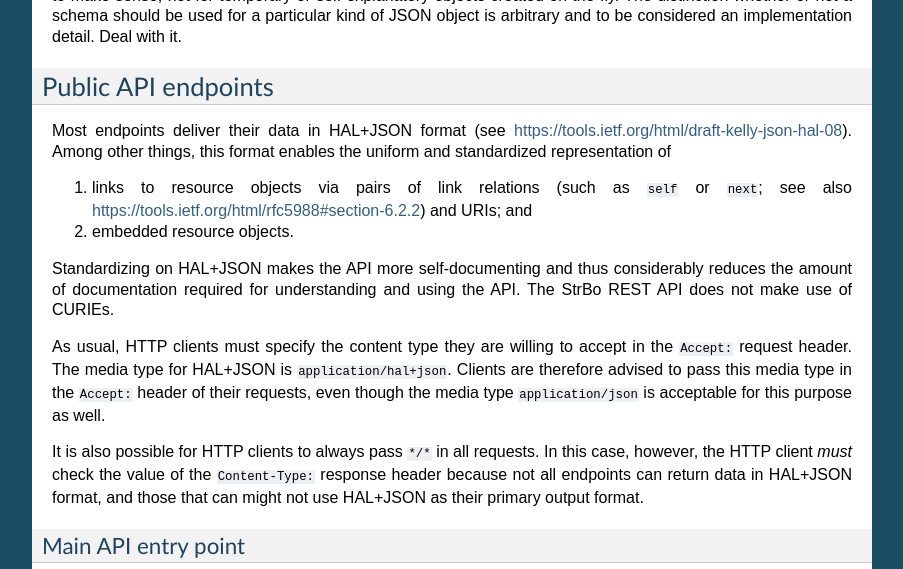
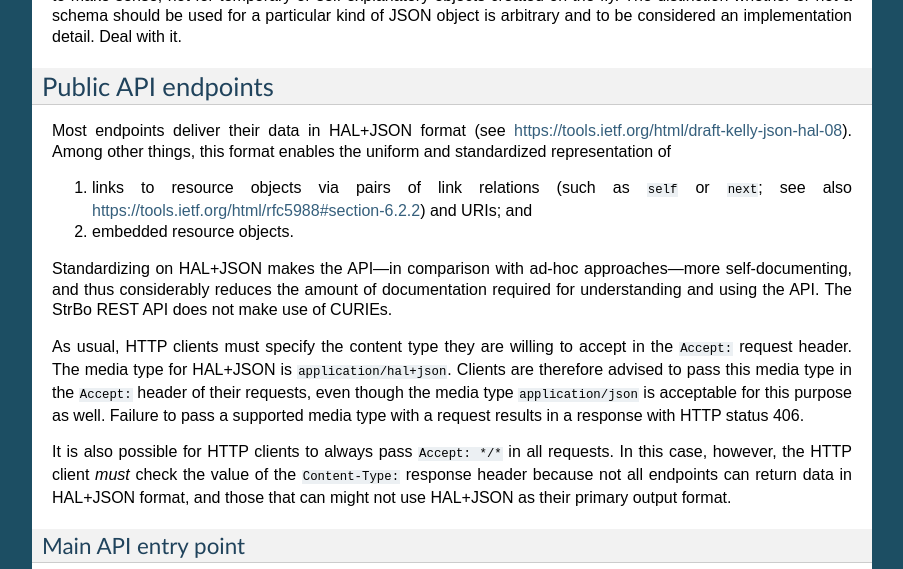
Before and after one commit to TplusA/StrBo-REST, a Sphinx documentation site: the page built from doc/source/code.rst, in a window 1280 px wide and 900 px high, scrolled down 1276 px, cut to the strip 0-569 px from the top of the window. Shown: the whole strip, without its empty margins (198-1101 px from the left). Built offline with Sphinx 7.4.7, drawn with Linux system fonts in a browser that asks for light colours.

```diff
--- a/doc/source/code.rst
+++ b/doc/source/code.rst
@@ -89,18 +89,20 @@ format enables the uniform and standardized representation of
    URIs; and
 #. embedded resource objects.
 
-Standardizing on HAL+JSON makes the API more self-documenting and thus
-considerably reduces the amount of documentation required for understanding
-and using the API. The StrBo REST API does not make use of CURIEs.
+Standardizing on HAL+JSON makes the API---in comparison with ad-hoc
+approaches---more self-documenting, and thus considerably reduces the amount of
+documentation required for understanding and using the API. The StrBo REST API
+does not make use of CURIEs.
 
 As usual, HTTP clients must specify the content type they are willing to accept
 in the ``Accept:`` request header. The media type for HAL+JSON is
 ``application/hal+json``. Clients are therefore advised to pass this media type
 in the ``Accept:`` header of their requests, even though the media type
-``application/json`` is acceptable for this purpose as well.
+``application/json`` is acceptable for this purpose as well. Failure to pass a
+supported media type with a request results in a response with HTTP status 406.
 
-It is also possible for HTTP clients to always pass ``*/*`` in all requests.
-In this case, however, the HTTP client *must* check the value of the
+It is also possible for HTTP clients to always pass ``Accept: */*`` in all
+requests. In this case, however, the HTTP client *must* check the value of the
 ``Content-Type:`` response header because not all endpoints can return data in
 HAL+JSON format, and those that can might not use HAL+JSON as their primary
 output format.
```
